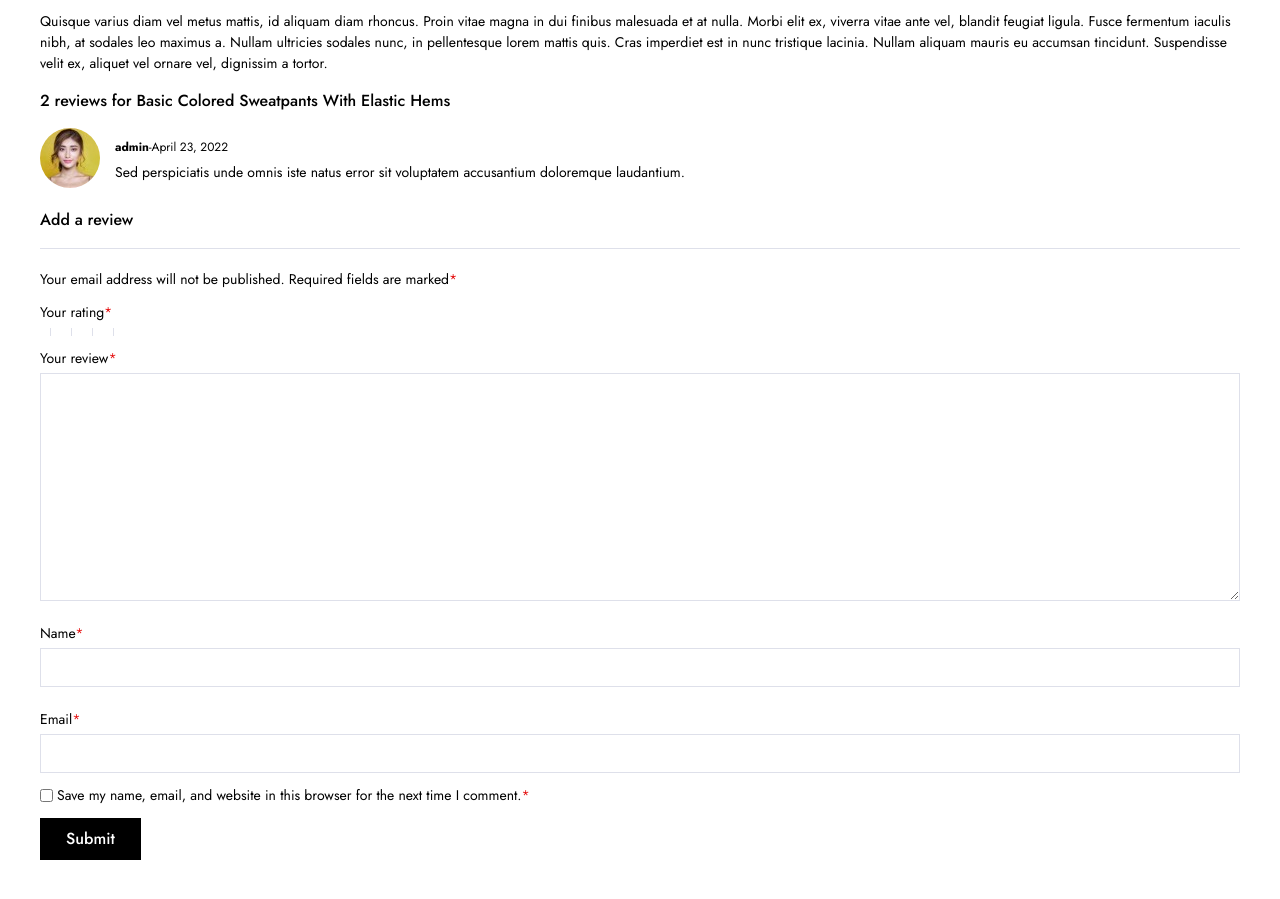
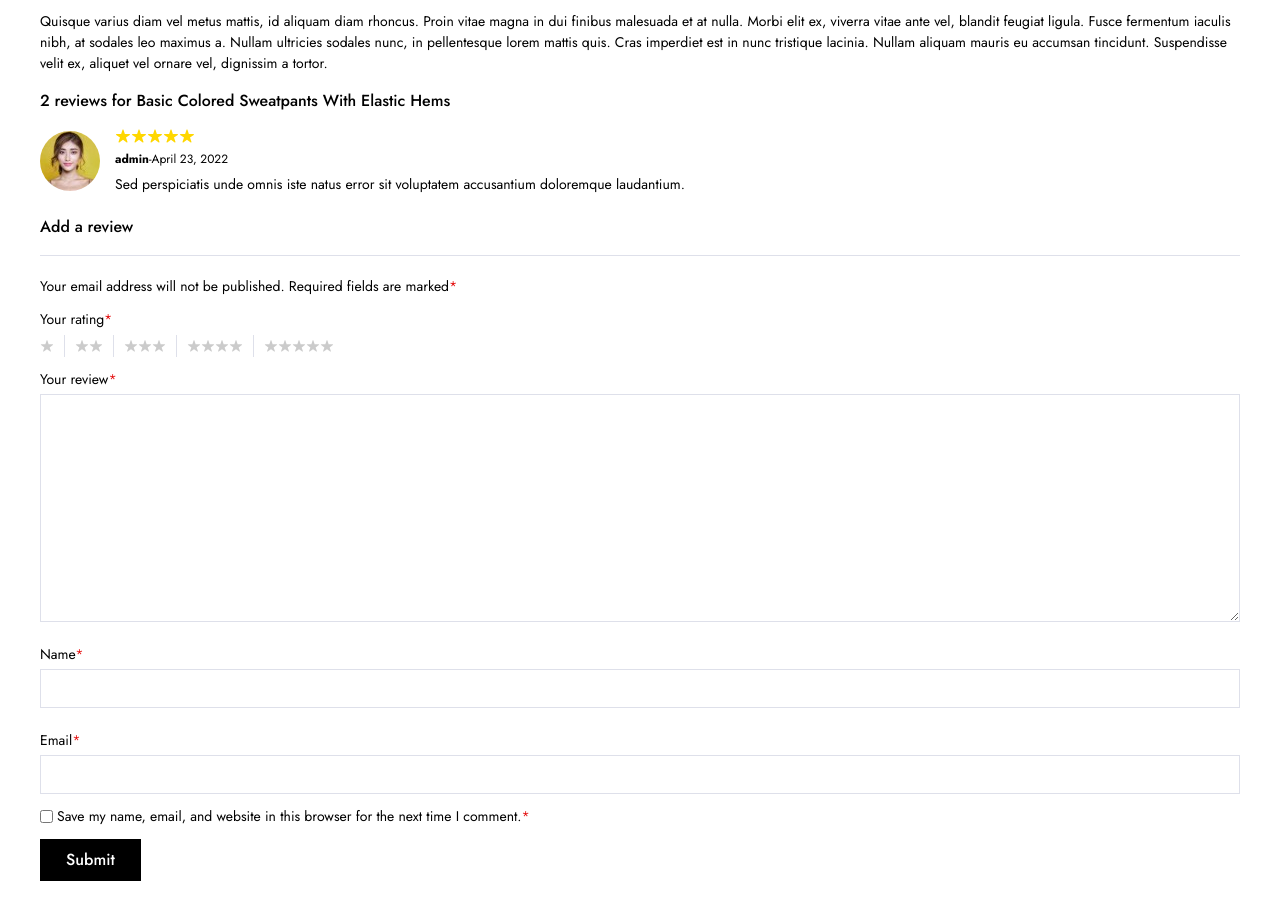
Before and after one commit to Berkayilmz/beemb, a React (Vite) app in the folder client/: page / in a window 1280 px wide. Shown: the part 1240-2139 px from the top of the page. Built offline with nearby package versions, Linux system fonts and the light colour scheme.

Commit message:
Rating stars corrected Berkay Yılmaz

```diff
--- a/client/package.json
+++ b/client/package.json
@@ -11,7 +11,8 @@
   },
   "dependencies": {
     "react": "^18.2.0",
-    "react-dom": "^18.2.0"
+    "react-dom": "^18.2.0",
+    "react-icons": "^5.2.1"
   },
   "devDependencies": {
     "@types/react": "^18.2.66",
--- a/client/src/App.jsx
+++ b/client/src/App.jsx
@@ -8,6 +8,7 @@ import AuthPage from "./pages/AuthPage";
 import CartPage from "./pages/CartPage";
 import ProductDetailsPage from "./pages/ProductDetailsPage";
 import Reviews from "./components/Reviews/Reviews";
+
 
 const App = () => {
   return (
--- a/client/src/components/Reviews/ReviewForm.jsx
+++ b/client/src/components/Reviews/ReviewForm.jsx
@@ -1,78 +1,83 @@
 import React from 'react'
+import { IoIosStar } from "react-icons/io";
+
 
 const ReviewForm = () => {
+
+
+
     return (
         <>
-        <form class="comment-form">
-                        <p class="comment-notes">
+            <form className="comment-form">
+                <p className="comment-notes">
                     Your email address will not be published. Required fields are marked
-                            <span class="required">*</span>
+                    <span className="required">*</span>
                 </p>
-                        <div class="comment-form-rating">
+                <div className="comment-form-rating">
                     <label>
                         Your rating
-                                <span class="required">*</span>
+                        <span className="required">*</span>
                     </label>
-                            <div class="stars">
-                                <a href="#" class="star">
-                                    <i class="bi bi-star-fill"></i>
+                    <div className="stars">
+                        <a href="#"  className="star">
+                            <IoIosStar style={{ opacity: 0.2 }} />
                         </a>
-                                <a href="#" class="star">
-                                    <i class="bi bi-star-fill"></i>
-                                    <i class="bi bi-star-fill"></i>
+                        <a href="#" className="star">
+                            <IoIosStar style={{ opacity: 0.2 }} />
+                            <IoIosStar style={{ opacity: 0.2 }} />
                         </a>
-                                <a href="#" class="star">
-                                    <i class="bi bi-star-fill"></i>
-                                    <i class="bi bi-star-fill"></i>
-                                    <i class="bi bi-star-fill"></i>
+                        <a href="#" className="star">
+                            <IoIosStar style={{ opacity: 0.2 }} />
+                            <IoIosStar style={{ opacity: 0.2 }} />
+                            <IoIosStar style={{ opacity: 0.2 }} />
                         </a>
-                                <a href="#" class="star">
-                                    <i class="bi bi-star-fill"></i>
-                                    <i class="bi bi-star-fill"></i>
-                                    <i class="bi bi-star-fill"></i>
-                                    <i class="bi bi-star-fill"></i>
+                        <a href="#" className="star">
+                            <IoIosStar style={{ opacity: 0.2 }} />
+                            <IoIosStar style={{ opacity: 0.2 }} />
+                            <IoIosStar style={{ opacity: 0.2 }} />
+                            <IoIosStar style={{ opacity: 0.2 }} />
                         </a>
-                                <a href="#" class="star">
-                                    <i class="bi bi-star-fill"></i>
-                                    <i class="bi bi-star-fill"></i>
-                                    <i class="bi bi-star-fill"></i>
-                                    <i class="bi bi-star-fill"></i>
-                                    <i class="bi bi-star/-fill"></i>
+                        <a href="#" className="star">
+                            <IoIosStar style={{ opacity: 0.2 }} />
+                            <IoIosStar style={{ opacity: 0.2 }} />
+                            <IoIosStar style={{ opacity: 0.2 }} />
+                            <IoIosStar style={{ opacity: 0.2 }} />
+                            <IoIosStar style={{ opacity: 0.2 }} />
                         </a>
                     </div>
                 </div>
-                        <div class="comment-form-comment form-comment">
-                            <label for="comment">
+                <div className="comment-form-comment form-comment">
+                    <label htmlFor="comment">
                         Your review
-                                <span class="required">*</span>
+                        <span className="required">*</span>
                     </label>
                     <textarea id="comment" cols="50" rows="10"></textarea>
                 </div>
-                        <div class="comment-form-author form-comment">
-                            <label for="name">
+                <div className="comment-form-author form-comment">
+                    <label htmlFor="name">
                         Name
-                                <span class="required">*</span>
+                        <span className="required">*</span>
                     </label>
-                            <input id="name" type="text"/>
+                    <input id="name" type="text" />
                 </div>
-                        <div class="comment-form-email form-comment">
-                            <label for="email">
+                <div className="comment-form-email form-comment">
+                    <label htmlFor="email">
                         Email
-                                <span class="required">*</span>
+                        <span className="required">*</span>
                     </label>
-                            <input id="email" type="email"/>
+                    <input id="email" type="email" />
                 </div>
-                        <div class="comment-form-cookies">
-                            <input id="cookies" type="checkbox"/>
-                                <label for="cookies">
+                <div className="comment-form-cookies">
+                    <input id="cookies" type="checkbox" />
+                    <label htmlFor="cookies">
                         Save my name, email, and website in this browser for the next time I
                         comment.
-                                    <span class="required">*</span>
+                        <span className="required">*</span>
                     </label>
 
                 </div>
-                        <div class="form-submit">
-                            <input type="submit" class="btn submit"/>
+                <div className="form-submit">
+                    <input type="submit" className="btn submit" />
                 </div>
             </form>
         </>
--- a/client/src/components/Reviews/ReviewItem.jsx
+++ b/client/src/components/Reviews/ReviewItem.jsx
@@ -1,36 +1,37 @@
 import React from 'react'
+import { IoIosStar } from "react-icons/io";
 
 const ReviewItem = () => {
     return (
         <>
-        <li class="comment-item">
-                            <div class="comment-avatar">
-                                <img src="img/avatars/avatar1.jpg" alt=""/>
+            <li className="comment-item">
+                <div className="comment-avatar">
+                    <img src="img/avatars/avatar1.jpg" alt="" />
                 </div>
-                            <div class="comment-text">
-                                <ul class="comment-star">
+                <div className="comment-text">
+                    <ul className="comment-star">
                         <li>
-                                        <i class="bi bi-star-fill"></i>
+                        <IoIosStar style={{ color: 'gold' }} />
                         </li>
                         <li>
-                                        <i class="bi bi-star-fill"></i>
+                            <IoIosStar style={{ color: 'gold' }} />
                         </li>
                         <li>
-                                        <i class="bi bi-star-fill"></i>
+                            <IoIosStar style={{ color: 'gold' }} />
                         </li>
                         <li>
-                                        <i class="bi bi-star-fill"></i>
+                            <IoIosStar style={{ color: 'gold' }} />
                         </li>
                         <li>
-                                        <i class="bi bi-star-fill"></i>
+                            <IoIosStar style={{ color: 'gold' }} />
                         </li>
                     </ul>
-                                <div class="comment-meta">
+                    <div className="comment-meta">
                         <strong>admin</strong>
                         <span>-</span>
                         <time>April 23, 2022</time>
                     </div>
-                                <div class="comment-description">
+                    <div className="comment-description">
                         <p>Sed perspiciatis unde omnis iste natus error sit voluptatem
                             accusantium doloremque laudantium.</p>
                     </div>
--- a/client/src/components/Reviews/Reviews.jsx
+++ b/client/src/components/Reviews/Reviews.jsx
@@ -6,15 +6,15 @@ import ReviewItem from './ReviewItem'
 const Reviews = () => {
     return (
         <>
-            <div class="tab-panel-reviews">
+            <div className="tab-panel-reviews">
                 <h3>2 reviews for Basic Colored Sweatpants With Elastic Hems</h3>
-                <div class="comments">
-                    <ol class="comment-list">
+                <div className="comments">
+                    <ol className="comment-list">
                         <ReviewItem/>
                     </ol>
                 </div>
 
-                <div class="review-form-wrapper">
+                <div className="review-form-wrapper">
                     <h2>Add a review</h2>
                     <ReviewForm/>
                 </div>
```
Also changed, not shown: 1 other file (tests, documents, lock files or other folders). Lines whose indentation alone changed are shown as unchanged.
